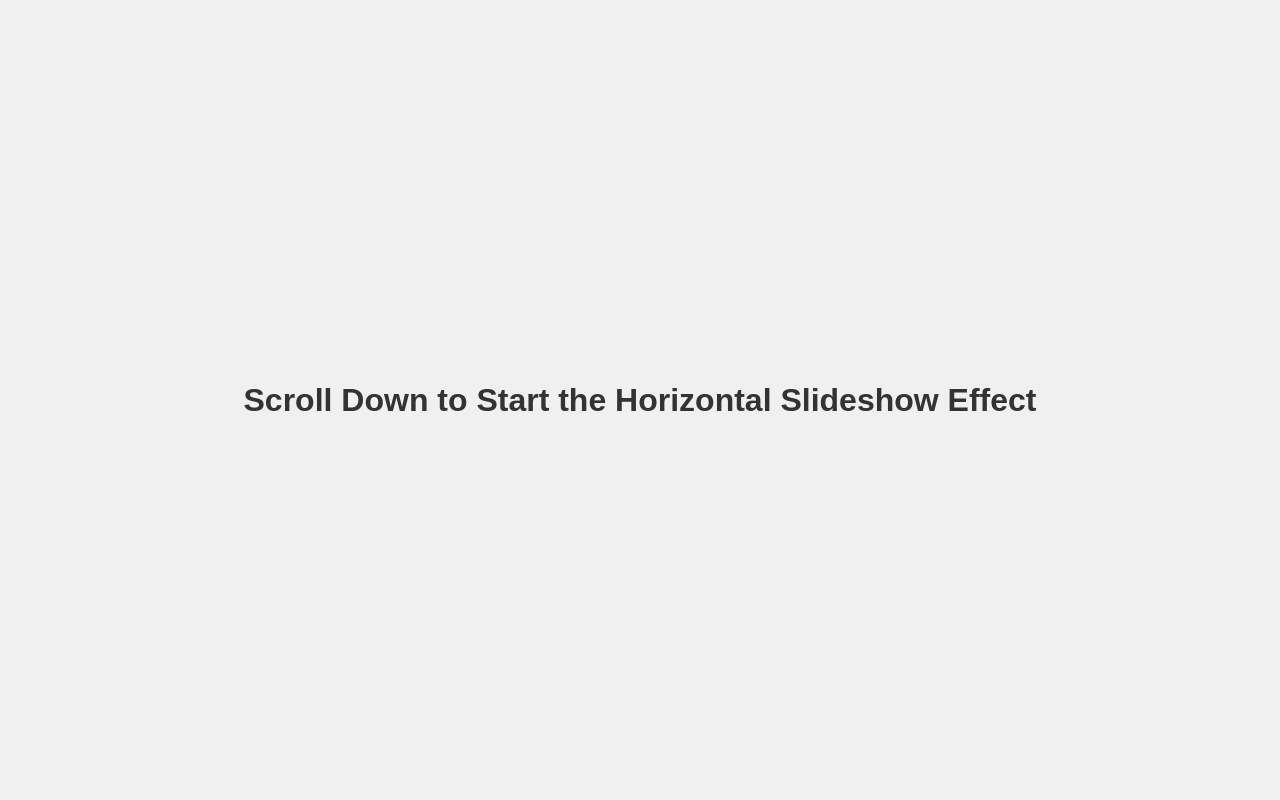
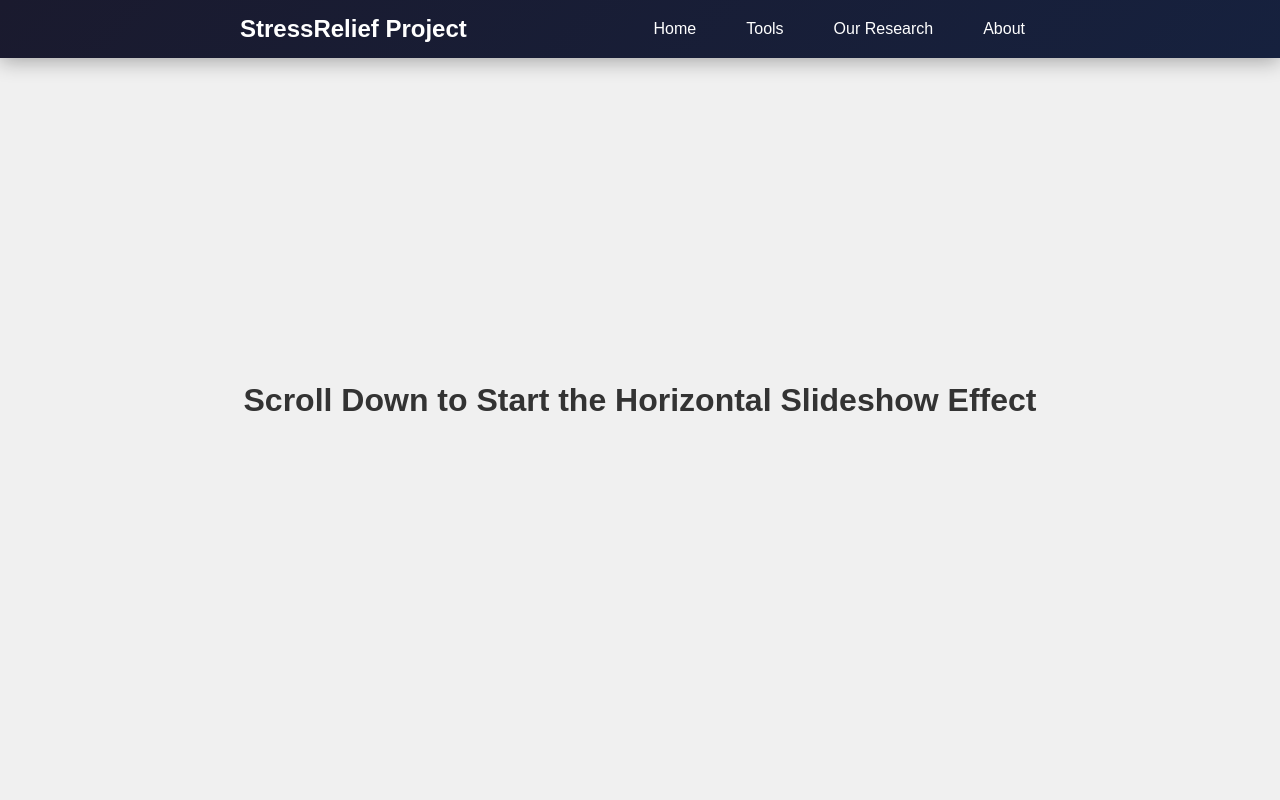
Before and after one commit to koolpol/koolpol.github.io, a plain HTML site: page progress.html in a window 1280 px wide. Shown: the top 800 px of the page. Drawn offline with Linux system fonts and the light colour scheme.

Commit message:
Update progress.html

```diff
--- a/progress.html
+++ b/progress.html
@@ -5,7 +5,55 @@
 <meta name="viewport" content="width=device-width, initial-scale=1.0">
 <title>Vertical to Horizontal Scroll Slideshow - Fixed</title>
 <style>
+    /* ADDED: Navigation Bar Styles */
+        .navbar {
+            position: fixed;
+            top: 0;
+            left: 0;
+            width: 100%;
+            background: linear-gradient(135deg, #1a1a2e 0%, #16213e 100%);
+            padding: 15px 0;
+            z-index: 1000;
+            box-shadow: 0 4px 20px rgba(0, 0, 0, 0.3);
+        }
+
+        .nav-container {
+            max-width: 800px;
+            margin: 0 auto;
+            display: flex;
+            justify-content: space-between;
+            align-items: center;
+            padding: 0 20px;
+        }
+
+        .logo {
+            color: white;
+            font-size: 1.5rem;
+            font-weight: bold;
+            text-decoration: none;
+        }
+
+        .nav-links {
+            display: flex;
+            list-style: none;
+            gap: 20px;
+            margin: 0;
+            padding: 0;
+        }
+
+        .nav-links a {
+            color: white;
+            text-decoration: none;
+            padding: 8px 15px;
+            border-radius: 5px;
+            transition: background 0.3s;
+        }
+
+        .nav-links a:hover {
+            background: rgba(255, 255, 255, 0.1);
+        }
 /* General body styling */
+
 body {
     margin: 0;
     font-family: sans-serif;
@@ -126,6 +174,18 @@ body {
 </style>
 </head>
 <body>
+      <!-- ADDED: Navigation Bar -->
+    <nav class="navbar">
+        <div class="nav-container">
+            <a href="#" class="logo">StressRelief Project</a>
+            <ul class="nav-links">
+                <li><a href="index.html">Home</a></li>
+                <li><a href="tools.html">Tools</a></li>
+                <li><a href="religion.html">Our Research</a></li>
+                <li><a href="progress.html">About</a></li>
+            </ul>
+        </div>
+    </nav>
 
 <!-- Content before the horizontal scroll effect starts -->
 <div class="scroll-section">
```
